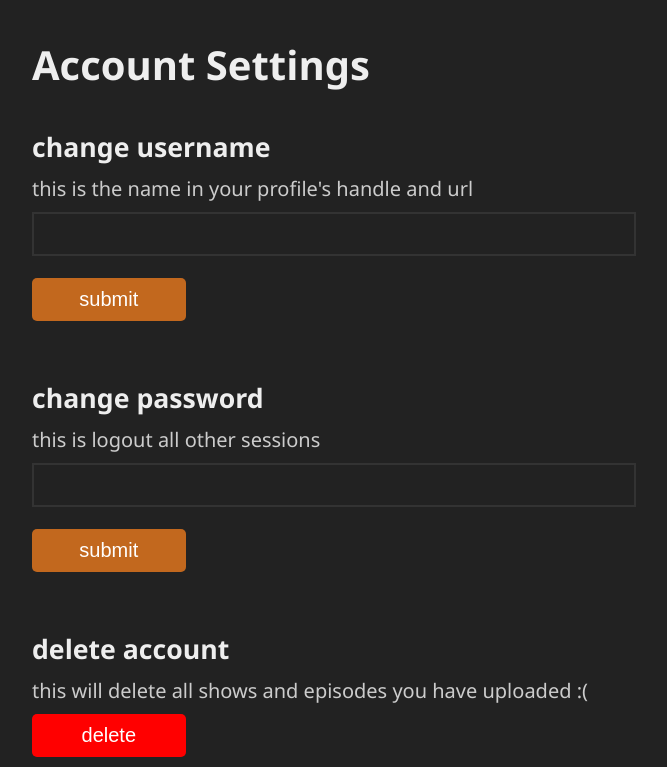
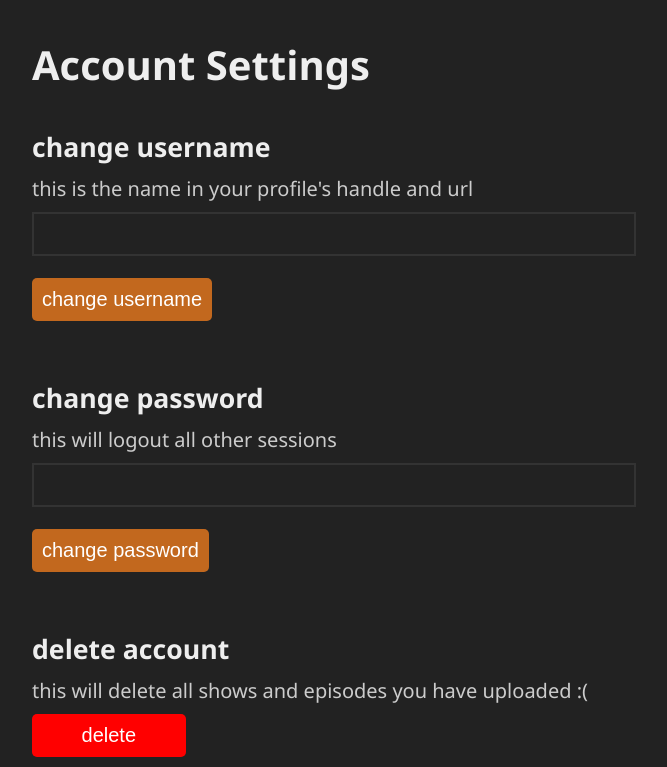
Before and after one commit to mgurga/lineinradio, a Django app: template website/templates/settings.html in a window 1280 px wide. Shown: the part 49-816 px from the top of the page, without its empty margins (224-891 px from the left). Run offline with Django 4.2, Linux system fonts and the light colour scheme; the template is opened without the code that fills it: values that come from a table or form of the project are taken from there, others are empty.

Commit message:
change wording on account settings page

```diff
--- a/website/templates/settings.html
+++ b/website/templates/settings.html
@@ -25,7 +25,7 @@
             <input name="username" type="text">
             <br>
 
-            <button name="submituser">submit</button>
+            <button class="submitbuttons" name="submituser">change username</button>
             {% if userchangeform == "success" %}
             <span style="color: #0f0; margin-top: 5px;">successfully changed username</span>
             {% elif userchangeform %}
@@ -46,11 +46,11 @@
         <form action="/settings" method="post">
             {% csrf_token %}
             <h2 style="margin-top: 5px;">change password</h2>
-            <span>this is logout all other sessions</span>
+            <span>this will logout all other sessions</span>
             <input name="password" type="password">
             <br>
 
-            <button name="submitpass">submit</button>
+            <button class="submitbuttons" name="submitpass">change password</button>
             {% if passchangeform == "success" %}
             <span style="color: #0f0; margin-top: 5px;">successfully changed password</span>
             {% elif passchangeform %}
@@ -77,4 +77,10 @@
     </div>
 </body>
 
+<style>
+    .submitbuttons {
+        width: fit-content;
+    }
+</style>
+
 </html>
```
